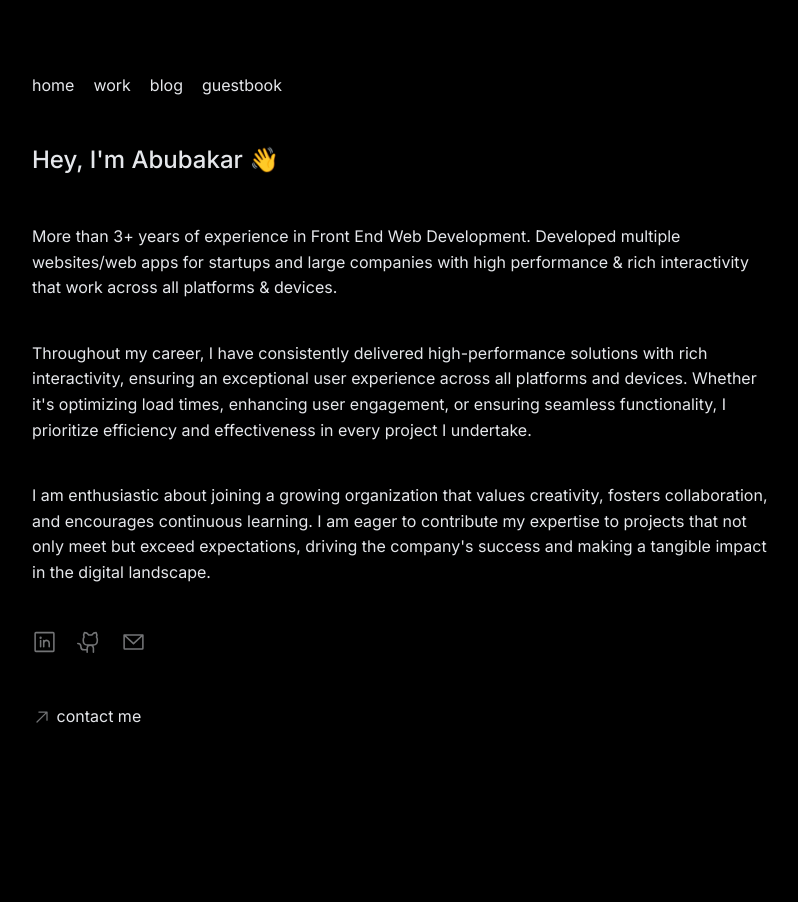
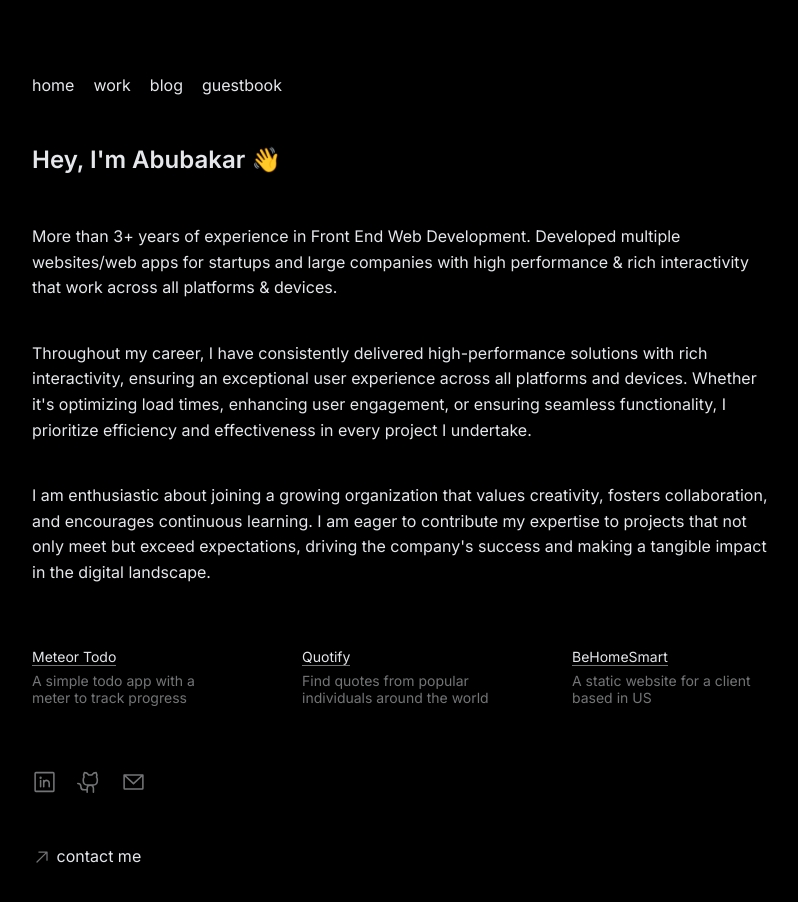
Before and after one commit to abubakar0415/portfolio24, a plain HTML site: page index.html in a window 1280 px wide. Shown: the whole page, without its empty margins (238-1036 px from the left). Before the commit the page ends 800 px from the top, so only its background shows below. Drawn offline with Linux system fonts and the light colour scheme.

Commit message:
New todos added

```diff
--- a/index.html
+++ b/index.html
@@ -133,6 +133,21 @@
                 that not only meet but exceed expectations, driving the company's success and making a tangible impact
                 in the digital landscape.</p>
 
+                <div class="projects">
+                    <div class="project">
+                        <a target="_blank" href="https://meteor-todo.netlify.app/">Meteor Todo</a>
+                        <p>A simple todo app with a meter to track progress</p>
+                    </div>
+                    <div class="project">
+                        <a target="_blank" href="https://quotifyy.netlify.app/">Quotify</a>
+                        <p>Find quotes from popular individuals around the world</p>
+                    </div>
+                    <div class="project">
+                        <a target="_blank" href="http://behomesmart.com/">BeHomeSmart</a>
+                        <p>A static website for a client based in US</p>
+                    </div>
+                </div>
+
             <div class="invest1">
                 <a href="https://www.linkedin.com/in/abubakar-meer-45196118b/" target="_blank"><svg
                         xmlns="http://www.w3.org/2000/svg" width="25" height="32" fill="#000000" viewBox="0 0 256 256">
@@ -140,14 +155,14 @@
                             d="M216,24H40A16,16,0,0,0,24,40V216a16,16,0,0,0,16,16H216a16,16,0,0,0,16-16V40A16,16,0,0,0,216,24Zm0,192H40V40H216V216ZM96,112v64a8,8,0,0,1-16,0V112a8,8,0,0,1,16,0Zm88,28v36a8,8,0,0,1-16,0V140a20,20,0,0,0-40,0v36a8,8,0,0,1-16,0V112a8,8,0,0,1,15.79-1.78A36,36,0,0,1,184,140ZM100,84A12,12,0,1,1,88,72,12,12,0,0,1,100,84Z">
                         </path>
                     </svg></a>
-                <a href="https://github.com/abubakar0415" target="_blank"><svg xmlns="http://www.w3.org/2000/svg" width="25" height="32" fill="#000000"
-                        viewBox="0 0 256 256">
+                <a href="https://github.com/abubakar0415" target="_blank"><svg xmlns="http://www.w3.org/2000/svg"
+                        width="25" height="32" fill="#000000" viewBox="0 0 256 256">
                         <path
                             d="M208.31,75.68A59.78,59.78,0,0,0,202.93,28,8,8,0,0,0,196,24a59.75,59.75,0,0,0-48,24H124A59.75,59.75,0,0,0,76,24a8,8,0,0,0-6.93,4,59.78,59.78,0,0,0-5.38,47.68A58.14,58.14,0,0,0,56,104v8a56.06,56.06,0,0,0,48.44,55.47A39.8,39.8,0,0,0,96,192v8H72a24,24,0,0,1-24-24A40,40,0,0,0,8,136a8,8,0,0,0,0,16,24,24,0,0,1,24,24,40,40,0,0,0,40,40H96v16a8,8,0,0,0,16,0V192a24,24,0,0,1,48,0v40a8,8,0,0,0,16,0V192a39.8,39.8,0,0,0-8.44-24.53A56.06,56.06,0,0,0,216,112v-8A58.14,58.14,0,0,0,208.31,75.68ZM200,112a40,40,0,0,1-40,40H112a40,40,0,0,1-40-40v-8a41.74,41.74,0,0,1,6.9-22.48A8,8,0,0,0,80,73.83a43.81,43.81,0,0,1,.79-33.58,43.88,43.88,0,0,1,32.32,20.06A8,8,0,0,0,119.82,64h32.35a8,8,0,0,0,6.74-3.69,43.87,43.87,0,0,1,32.32-20.06A43.81,43.81,0,0,1,192,73.83a8.09,8.09,0,0,0,1,7.65A41.72,41.72,0,0,1,200,104Z">
                         </path>
                     </svg></a>
-                <a href="mailto: abubakarmeer8@gmail.com" target="_blank"><svg xmlns="http://www.w3.org/2000/svg" width="25" height="32" fill="#000000"
-                        viewBox="0 0 256 256">
+                <a href="mailto:abubakarmeer8@gmail.com" target="_blank"><svg xmlns="http://www.w3.org/2000/svg"
+                        width="25" height="32" fill="#000000" viewBox="0 0 256 256">
                         <path
                             d="M224,48H32a8,8,0,0,0-8,8V192a16,16,0,0,0,16,16H216a16,16,0,0,0,16-16V56A8,8,0,0,0,224,48ZM203.43,64,128,133.15,52.57,64ZM216,192H40V74.19l82.59,75.71a8,8,0,0,0,10.82,0L216,74.19V192Z">
                         </path>
@@ -161,7 +176,8 @@
                             d="M200,64V168a8,8,0,0,1-16,0V83.31L69.66,197.66a8,8,0,0,1-11.32-11.32L172.69,72H88a8,8,0,0,1,0-16H192A8,8,0,0,1,200,64Z">
                         </path>
                     </svg> follow me</a> -->
-                <a href="mailto: abubakarmeer8@gmail.com" target="_blank"><svg xmlns="http://www.w3.org/2000/svg" width="20" height="20" style="position: relative;
+                <a href="mailto:abubakarmeer8@gmail.com" target="_blank"><svg xmlns="http://www.w3.org/2000/svg"
+                        width="20" height="20" style="position: relative;
                     top: 5px;" fill="#000000" viewBox="0 0 256 256">
                         <path
                             d="M200,64V168a8,8,0,0,1-16,0V83.31L69.66,197.66a8,8,0,0,1-11.32-11.32L172.69,72H88a8,8,0,0,1,0-16H192A8,8,0,0,1,200,64Z">
--- a/style.css
+++ b/style.css
@@ -42,7 +42,7 @@ header{
     margin-bottom: 50px;
 }
 .head{
-    font-weight: 500;
+    font-weight: 600;
     font-size: 24px;
     margin-bottom: 50px;
 }
@@ -135,6 +135,7 @@ header{
 svg{
     fill:#e5e7eb;
     opacity: .5;
+    transition: all 250ms ease-in-out;
 }
 svg:hover{
     opacity: 1;
@@ -172,3 +173,35 @@ svg:hover{
     padding: 15px;
 }
 }
+
+.projects {
+    margin: 60px 0;
+    display: flex;
+    width: 100%;
+    flex-wrap: wrap;
+    justify-content: space-between;
+    gap: 20px;
+}
+
+.projects .project {
+    max-width: 200px;
+}
+
+.projects .project a{
+    cursor: pointer;
+    font-size: 14px;
+    text-decoration: none;
+    color: #e5e7eb;
+    border-bottom: 1px solid #e5e7eb7e;
+    transition: all 250ms ease-in-out;
+}
+
+.projects .project:hover  a {
+    border-bottom: 1px solid #ffffff;
+}
+
+.projects .project p {
+    margin-top: 6px;
+    opacity: .5;
+    font-size: 14px;
+}
```
